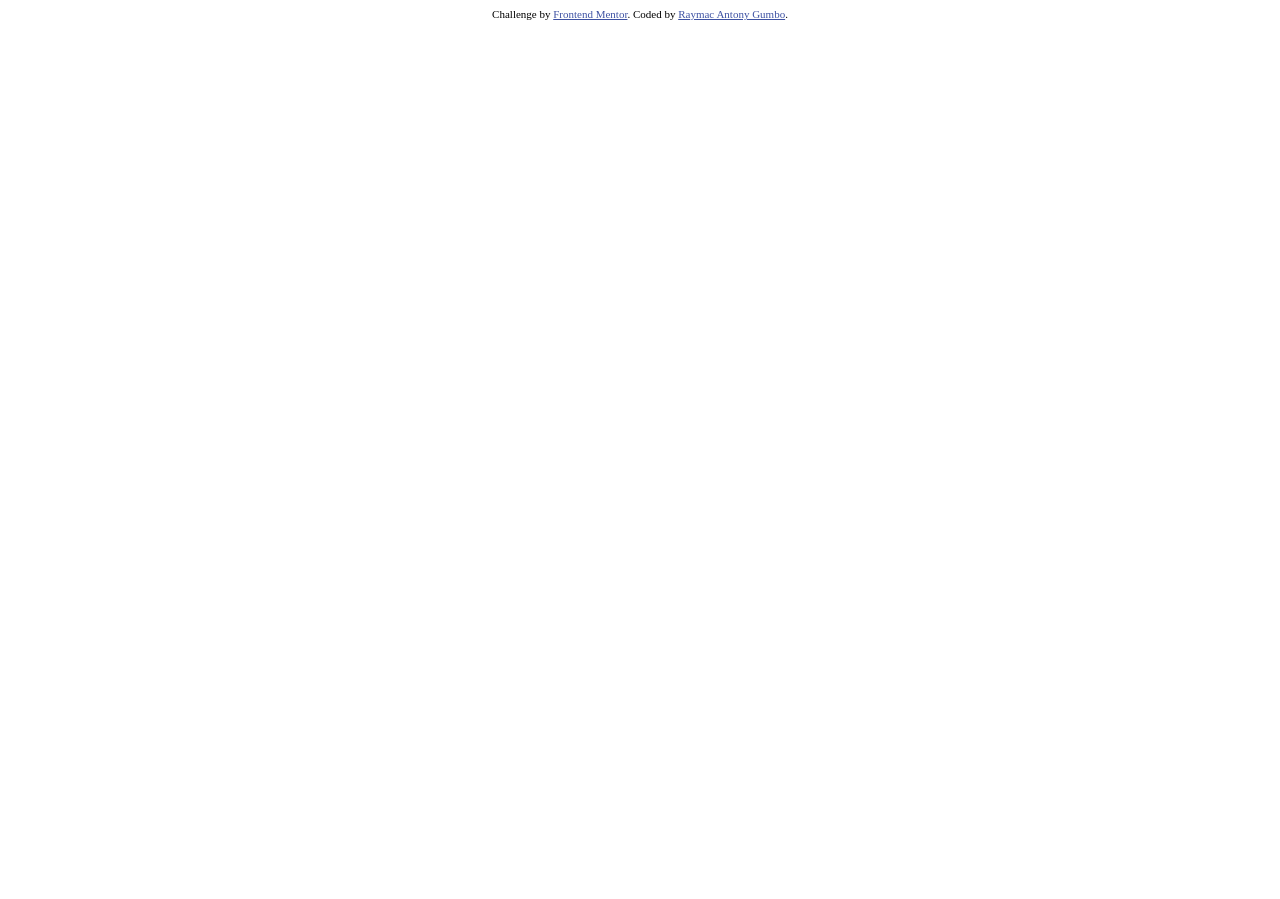
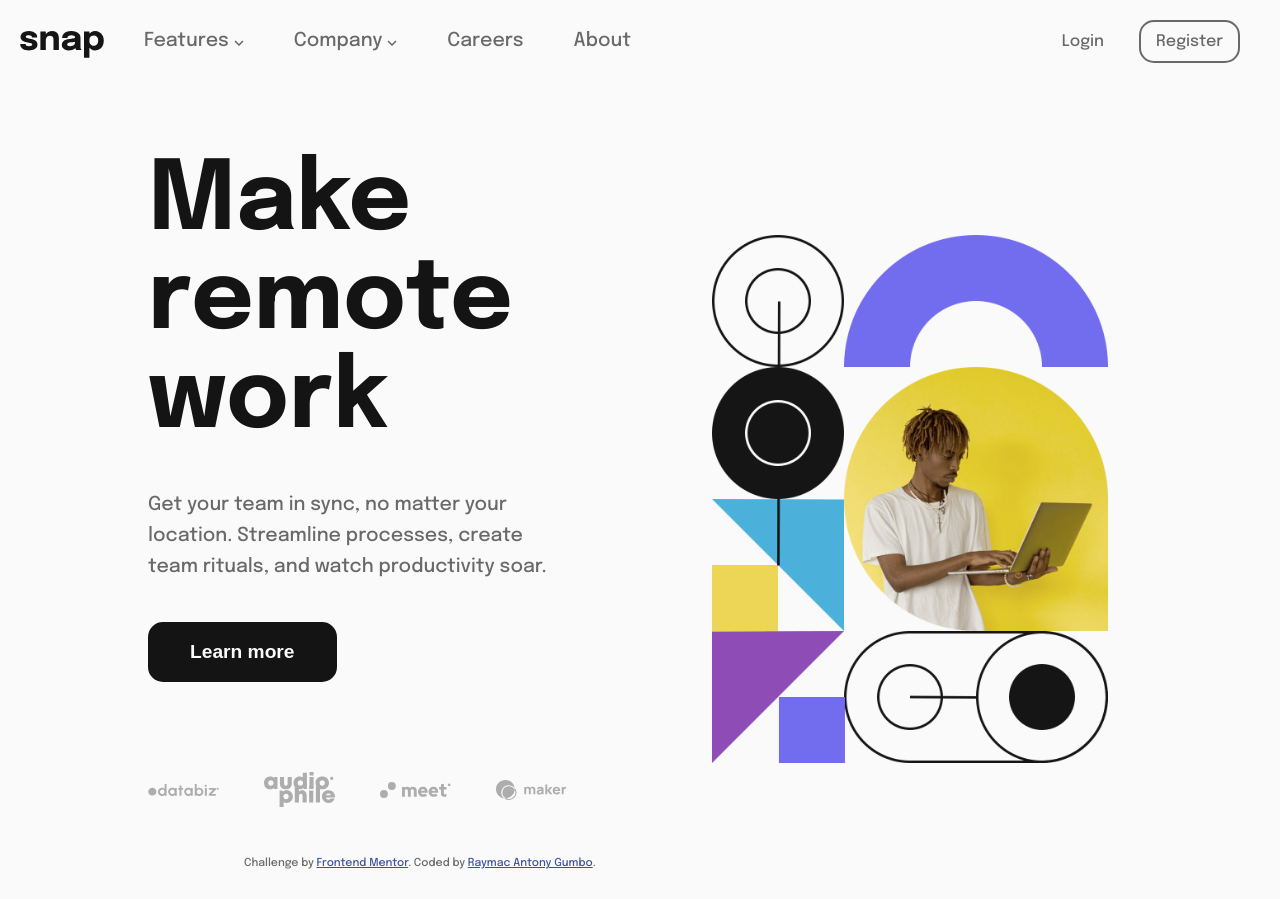
Before and after one commit to Rexer-Glitch/FrontendMentor, a website: page Intro Section With Dropdown Menu/index.html in a window 1280 px wide. Before the commit the page ends 800 px from the top, so only its background shows below. Drawn offline with Linux system fonts and the light colour scheme.

Commit message:
Add main functionality...

```diff
--- a/Intro Section With Dropdown Menu/index.html
+++ b/Intro Section With Dropdown Menu/index.html
@@ -1,23 +1,127 @@
 <!DOCTYPE html>
 <html lang="en">
   <head>
-  <meta charset="UTF-8">
-  <meta name="viewport" content="width=device-width, initial-scale=1.0">
+    <meta charset="UTF-8" />
+    <meta name="viewport" content="width=device-width, initial-scale=1.0" />
 
-  <link rel="icon" type="image/png" sizes="32x32" href="./images/favicon-32x32.png">
+    <link
+      rel="icon"
+      type="image/png"
+      sizes="32x32"
+      href="./images/favicon-32x32.png"
+    />
+
+    <link rel="stylesheet" href="styles/main.css">
 
     <title>Frontend Mentor | Intro section with dropdown navigation</title>
 
     <style>
-    .attribution { font-size: 11px; text-align: center; }
-    .attribution a { color: hsl(228, 45%, 44%); }
+      .attribution {
+        font-size: 11px;
+        text-align: center;
+        margin-top: 50px;
+      }
+      .attribution a {
+        color: hsl(228, 45%, 44%);
+      }
     </style>
   </head>
   <body>
+    <div class="wrapper">
+      <nav>
+        <div class="logo"><img src="./images/logo.svg" alt="logo" /></div>
+        <div class="nav-menu"><img src="./images/icon-menu.svg" alt="menu icon"/></div>
+        <div class="nav-items-wrapper">
+          <ul class="nav-items">
+            <li class="nav-item">
+              <span>Features
+              <img
+                class="nav-icon"
+                src="./images/icon-arrow-down.svg"
+                alt="down icon indicating additional navigation options"
+              />
+              </span>
+              <div class="nav-item-opts-wrapper">
+                <ul class="nav-item-opts">
+                  <li class="nav-item-opt">
+                    <a href="#"><img src="./images/icon-todo.svg" alt="todo icon" /> Todo
+                    List
+                    </a>
+                  </li>
+                  <li class="nav-item-opt">
+                    <a href="#"><img src="./images/icon-calendar.svg" alt="calendar icon" />
+                    Calendar</a>
+                  </li>
+                  <li class="nav-item-opt">
+                    <a href="#"><img
+                      src="./images/icon-reminders.svg"
+                      alt="reminder icon"
+                    />
+                    Reminders
+                    </a>
+                  </li>
+                  <li class="nav-item-opt">
+                    <a href="#"><img
+                      src="./images/icon-planning.svg"
+                      alt="planning icon"
+                    />Planning
+                    </a>
+                  </li>
+                </ul>
+              </div>
+            </li>
+            <li class="nav-item">
+              <span>Company
+              <img
+                class="nav-icon"
+                src="./images/icon-arrow-down.svg"
+                alt="down icon indicating additional navigation options"
+              />
+              </span>
+              <div class="nav-item-opts-wrapper">
+                <ul class="nav-item-opts">
+                  <li class="nav-item-opt"><a href="#">History</a></li>
+                  <li class="nav-item-opt"><a href="#">Our Team</a></li>
+                  <li class="nav-item-opt"><a href="#">Blog</a></li>
+                </ul>
+              </div>
+            </li>
+            <li class="nav-item disabled"><span>Careers</span></li>
+            <li class="nav-item"><span>About</span></li>
+          </ul>
+          <ul class="nav-btns">
+            <li class="nav-btn">Login</li>
+            <li class="nav-btn nav-btn-border">Register</li>
+          </ul>
+        </div>
+      </nav>
+      <div class="cta-wrapper">
+        <div class="cta-content">
+          <h1 class="cta-title">Make remote work</h1>
+          <p class="cta-text">
+            Get your team in sync, no matter your location. Streamline
+            processes, create team rituals, and watch productivity soar.
+          </p>
+          <button class="cta-btn btn btn-dark btn-border">Learn more</button>
+          <div class="cta-clients">
+            <img src="./images/client-databiz.svg" alt="databiz client" />
+            <img src="./images/client-audiophile.svg" alt="audiophile client" />
+            <img src="./images/client-meet.svg" alt="meet client" />
+            <img src="./images/client-maker.svg" alt="maker client" />
+          </div>
 
               <div class="attribution">
-    Challenge by <a href="https://www.frontendmentor.io?ref=challenge" target="_blank">Frontend Mentor</a>.
-    Coded by <a href="https://www.raymacantony.tech">Raymac Antony Gumbo</a>.
+                Challenge by
+                <a href="https://www.frontendmentor.io?ref=challenge" target="_blank"
+                  >Frontend Mentor</a
+                >. Coded by
+                <a href="https://www.raymacantony.tech">Raymac Antony Gumbo</a>.
               </div>
+        </div>
+        <div class="cta-img"><img src="./images/image-hero-desktop.png" alt="hero"/></div>
+      </div>
+    </div>
+
+    <script src="scripts/index.js"></script>
   </body>
 </html>
--- /dev/null
+++ b/Intro Section With Dropdown Menu/scripts/index.js
@@ -0,0 +1,92 @@
+const MENU_ICON_IMAGE = {
+  open: "./images/icon-menu.svg",
+  close: "./images/icon-close-menu.svg",
+};
+
+const HERO_IMAGE = {
+  mobile: "./images/image-hero-mobile.png",
+  desktop: "./images/image-hero-desktop.png",
+};
+
+const ARROW_IMAGE = {
+  down: "./images/icon-arrow-down.svg",
+  up: "./images/icon-arrow-up.svg",
+};
+
+let isMenuOpen = false;
+let mousePos = { x: 0, y: 0 };
+const menuWrapper = document.querySelector(".nav-menu");
+const heroImage = document.querySelector(".cta-img img");
+const navItemsWrapper = document.querySelector(".nav-items-wrapper");
+
+//set nav items functionality
+function toggleNavOpt(target) {
+  if (target.tagName === "SPAN") {
+    const arrow = target.childNodes[1];
+    if (arrow) {
+      const navItemsOpsWrapper = target.parentNode.childNodes[3];
+      if (arrow.src.includes(ARROW_IMAGE.up.replace(".", ""))) {
+        navItemsOpsWrapper.classList.remove("show-nav-item-opts");
+        arrow.src = ARROW_IMAGE.down;
+      } else {
+        navItemsOpsWrapper.classList.add("show-nav-item-opts");
+        arrow.src = ARROW_IMAGE.up;
+      }
+    }
+  }
+}
+
+navItemsWrapper.addEventListener("click", ({ target }) => {
+  toggleNavOpt(target);
+});
+
+//set toggle menu functionality
+function toggleMenu() {
+  if (!isMenuOpen) {
+    menuWrapper.childNodes[0].src = MENU_ICON_IMAGE.close;
+    navItemsWrapper.classList.add("show-nav-items");
+  } else {
+    menuWrapper.childNodes[0].src = MENU_ICON_IMAGE.open;
+    navItemsWrapper.classList.remove("show-nav-items");
+  }
+  isMenuOpen = !isMenuOpen;
+}
+
+menuWrapper.addEventListener("click", toggleMenu);
+window.addEventListener("click", ({ target }) => {
+  if (mousePos.x < innerWidth * 0.35) {
+    isMenuOpen = true;
+    toggleMenu();
+  }
+
+//remove subnavs
+  if (
+    target.tagName !== "SPAN" &&
+    !target.classList.contains("nav-item-opt") &&
+    !target.parentNode.classList.contains("nav-item-opt") &&
+    !target.parentNode.parentNode.classList.contains("nav-item-opt")
+  ) {
+    const spans = [...document.querySelectorAll("nav span")];
+    spans.forEach(t => {
+        const navItemsOpsWrapper = t.parentNode.childNodes[3];
+        if(navItemsOpsWrapper && navItemsOpsWrapper.classList.contains("show-nav-item-opts"))
+        toggleNavOpt(t);
+    })
+  }
+});
+
+window.addEventListener("mousemove", ({ clientX, clientY }) => {
+  mousePos = { x: clientX, y: clientY };
+});
+
+//set hero image based on screen size
+function setHeroImageByScreenSize() {
+  if (window.innerWidth < 850) {
+    heroImage.src = HERO_IMAGE.mobile;
+  } else {
+    heroImage.src = HERO_IMAGE.desktop;
+  }
+}
+
+window.addEventListener("resize", setHeroImageByScreenSize);
+setHeroImageByScreenSize();
--- a/Intro Section With Dropdown Menu/styles/main.css
+++ b/Intro Section With Dropdown Menu/styles/main.css
@@ -0,0 +1,386 @@
+@import url('https://fonts.googleapis.com/css2?family=Epilogue:wght@500;700&display=swap');
+
+*,*::before, *::after{
+    padding: 0;
+    margin: 0;
+    box-sizing: border-box;
+}
+
+:root {
+    --primary-color: hsl(0, 0%, 8%);
+    --secondary-color: hsl(0, 0%, 41%);
+}
+
+body{
+    background-color:  hsl(0, 0%, 98%);
+}
+
+.wrapper{
+    font-family: 'Epilogue', sans-serif;
+    color: var(--secondary-color);
+}
+
+.logo{
+    margin-top: 10px;
+}
+
+nav{
+    padding: 20px;
+    display: flex;
+    justify-content: space-between;
+    align-items: center;
+}
+
+.nav-items-wrapper{
+    display: none;
+
+    position: absolute;
+    z-index: 2;
+    top: 0;
+    right: 0;
+    width: 65vw;
+    height: 100vh;
+
+    padding: 100px 20px 0px;
+
+    transform-style: preserve-3d;
+
+    background:hsl(0, 0%, 98%);
+
+    font-size: 1.2rem;
+    line-height: 2.2;
+
+}
+
+.show-nav-items{
+    display: block;
+}
+
+.nav-items-wrapper span {
+    cursor: pointer;
+
+    transition: color ease-in-out 250ms;
+}
+
+.nav-items-wrapper span:hover {
+    color: var(--primary-color);
+}
+
+.nav-items-wrapper::before {
+    content: "";
+    position: absolute;
+    top: 0;
+    left: -35vw;
+    width: 100vw;
+    height: 100vh;
+
+    transform: translateZ(-1px);
+
+    background: rgba(0,0,0,0.6);
+
+}
+
+
+.nav-items, .nav-btns{
+    padding: 0px 20px;
+}
+
+.nav-items li, .nav-btns li {
+    list-style: none;
+}
+
+.nav-item{
+    position: relative;
+}
+
+.nav-item > img {
+    margin-left: 10px;
+    position: absolute;
+    top: 17px;
+}
+
+
+.nav-item-opts-wrapper {
+   display: none;
+}
+
+.show-nav-item-opts {
+    display: block;
+}
+
+
+.nav-item-opts {
+    padding: 10px 30px;
+}
+
+.nav-item-opt a {
+    display: flex;
+    align-items: center;
+    color: var(--secondary-color);
+    text-decoration: none;
+
+    transition: color ease-in-out 200ms;
+}
+
+.nav-item-opt a:hover {
+    color: var(--primary-color);
+}
+
+.nav-item-opts img {
+    margin-top: -4px;
+    margin-right: 15px;
+    width: 12%;
+    height: 12%;
+}
+
+
+.nav-btns{
+    text-align: center;
+
+    margin-top: 20px;
+}
+
+.nav-btn{
+    font-size: 1rem;
+
+    padding: 5px 25px;
+
+    transition: all ease-in-out 250ms;
+
+    cursor: pointer;
+}
+
+.nav-btn:hover {
+    color: var(--primary-color);
+}
+
+.nav-btn + .nav-btn {
+    margin-top: 10px;
+}
+
+.nav-btn-border{
+    border: 2px solid var(--secondary-color);
+    border-radius: 15px;
+}
+
+.nav-btn-border:hover {
+    border: 2px solid var(--primary-color);
+}
+
+
+.show-nav-items{
+    display: block;
+}
+
+.nav-menu{
+    position: relative;
+
+    z-index: 3;
+
+    transition: all ease-in-out 250ms;
+
+    cursor: pointer;
+}
+
+.cta-wrapper{
+    margin-top: 20px;
+    display: flex;
+    justify-content: center;
+    align-items: center;
+    flex-direction: column;
+}
+
+.cta-content{
+    text-align: center;
+    padding: 50px 20px 30px;
+    order: 2;
+}
+
+.cta-img{
+    order: 1;
+}
+
+.cta-img img{
+    width: 100%;
+}
+
+.cta-title{
+    color: var(--primary-color);
+    font-size: 2.5rem;
+
+    margin-bottom: 40px;
+}
+
+.cta-text{
+    font-size: 1.2rem;
+    line-height: 1.6;
+}
+
+.cta-btn{
+    margin: 40px 0;
+}
+
+.cta-clients {
+    display: flex;
+    justify-content: space-between;
+    align-items: center;
+}
+
+.cta-clients img{
+    display: inline-block;
+    width: 17%;
+    height: 17%;
+}
+
+.btn{
+    border: 2px solid var(--primary-color);
+    border-radius: 15px;
+
+    font-weight: bold;
+    font-size: 1.2rem;
+
+    padding: 12px 25px;
+
+    transition: background ease-in-out 250ms;
+
+    cursor: pointer;
+}
+
+.btn-dark{
+    background: var(--primary-color);
+    color:hsl(0, 0%, 98%);
+}
+
+.btn-border:hover {
+    background: transparent;
+    color: var(--primary-color);
+
+
+}
+
+
+/* DESKTOP VIEW */
+
+@media screen and (min-width: 850px) {
+    .nav-menu{
+        display: none;
+    }
+
+    .nav-items-wrapper{
+        display: flex;
+        justify-content: space-between;
+        align-items: center;
+
+        position: unset;
+        width: 100%;
+        height: auto;
+
+        padding: 0;
+        margin-left: 20px;
+    }
+
+    .nav-items-wrapper::before{
+        display: none;
+    }
+
+    .nav-items {
+        display: flex;
+        justify-content: space-between;
+        align-items: center;
+    }
+
+    .nav-item + .nav-item{
+        margin-left: 50px;
+    }
+
+    .nav-btns{
+        display: flex;
+        justify-content: space-between;
+        align-items: center;
+
+        margin: 0;
+    }
+
+    .nav-btn {
+        padding: 2px 15px;
+        margin:0;
+    }
+
+    .nav-btn:nth-child(2){
+        margin-top: 0px;
+    }
+
+    .nav-btn + .nav-btn {
+        margin-left: 20px;
+    }
+
+
+    .nav-item-opts-wrapper{
+        position: absolute;
+        margin-top: 10px;
+    }
+
+    .nav-item:nth-child(1) .nav-item-opts{
+        margin-left: -60px;
+        width: 200px;
+    }
+
+    .nav-item:nth-child(2) .nav-item-opts{
+        width: 150px;
+    }
+
+    .nav-item-opts{
+        background:hsl(0, 0%, 98%);
+
+        box-shadow: 4px 5px 40px rgba(0,0,0,0.2);
+        border-radius: 10px;
+    }
+
+    .cta-wrapper{
+        width: 100%;
+        display: flex;
+        justify-content: space-between;
+        align-items: center;
+        flex-direction: row;
+
+        padding: 0 10%;
+    }
+
+    .cta-wrapper div + div{
+        margin-left: 20px;
+    }
+
+    .cta-content{
+        order: 1;
+        flex-grow: 1;
+
+        text-align: left;
+    }
+
+    .cta-title {
+        font-size: 6rem;
+    }
+
+    .cta-text {
+        padding-right: 20%;
+    }
+
+    .cta-clients{
+        padding-right: 20%;
+        margin-top: 50px;
+    }
+
+    .btn {
+        padding: 17px 40px;
+    }
+
+    .cta-img{
+        order: 2;
+        flex-grow: 1;
+    }
+
+    .cta-img img {
+        width: 90%
+    }
+
+}
```
Lines whose indentation alone changed are shown as unchanged.
